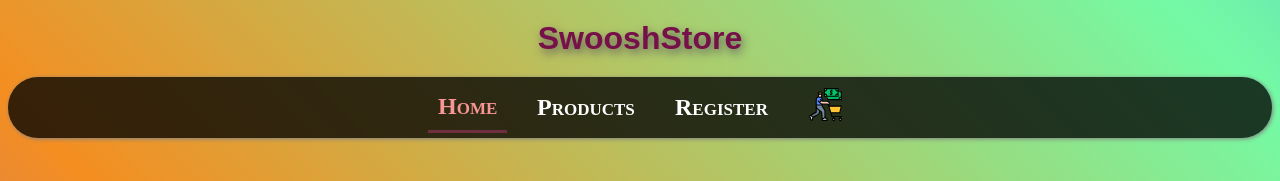
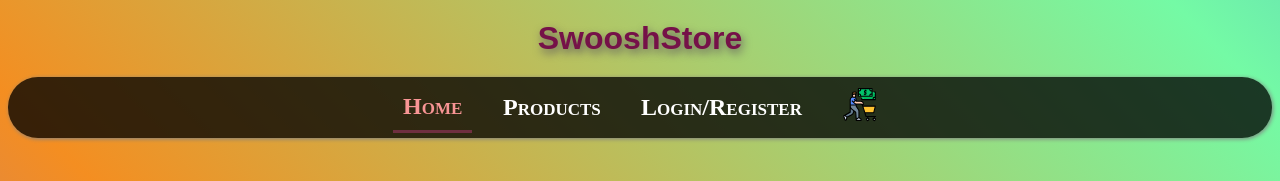
Before and after one commit to jsmatts04/shoe-store-proj, a React (Create React App) app: page / in a window 1280 px wide. Shown: the top 181 px of the page. Built offline with nearby package versions, Linux system fonts and the light colour scheme; a web font is replaced by a local one.

Commit message:
Login/Register link changed

```diff
--- a/src/components/Nav/Nav.js
+++ b/src/components/Nav/Nav.js
@@ -72,7 +72,7 @@ function Nav() {
             </Link>
             <Link className={registerState} to="/register" onClick={setRegister}>
               {" "}
-              Register{" "}
+              Login/Register{" "}
             </Link>
             {/* Badged */}
             <Badge badgeContent={totalItems} color="primary">
```
